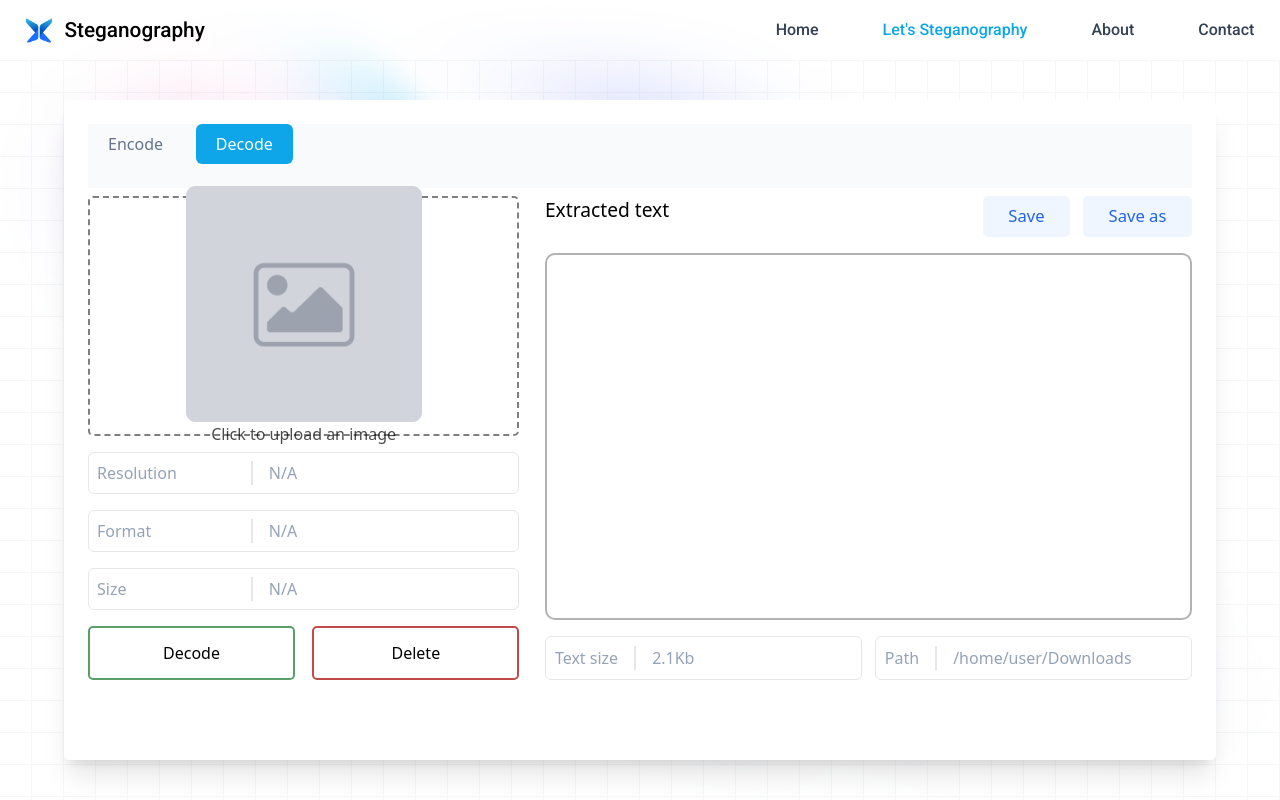
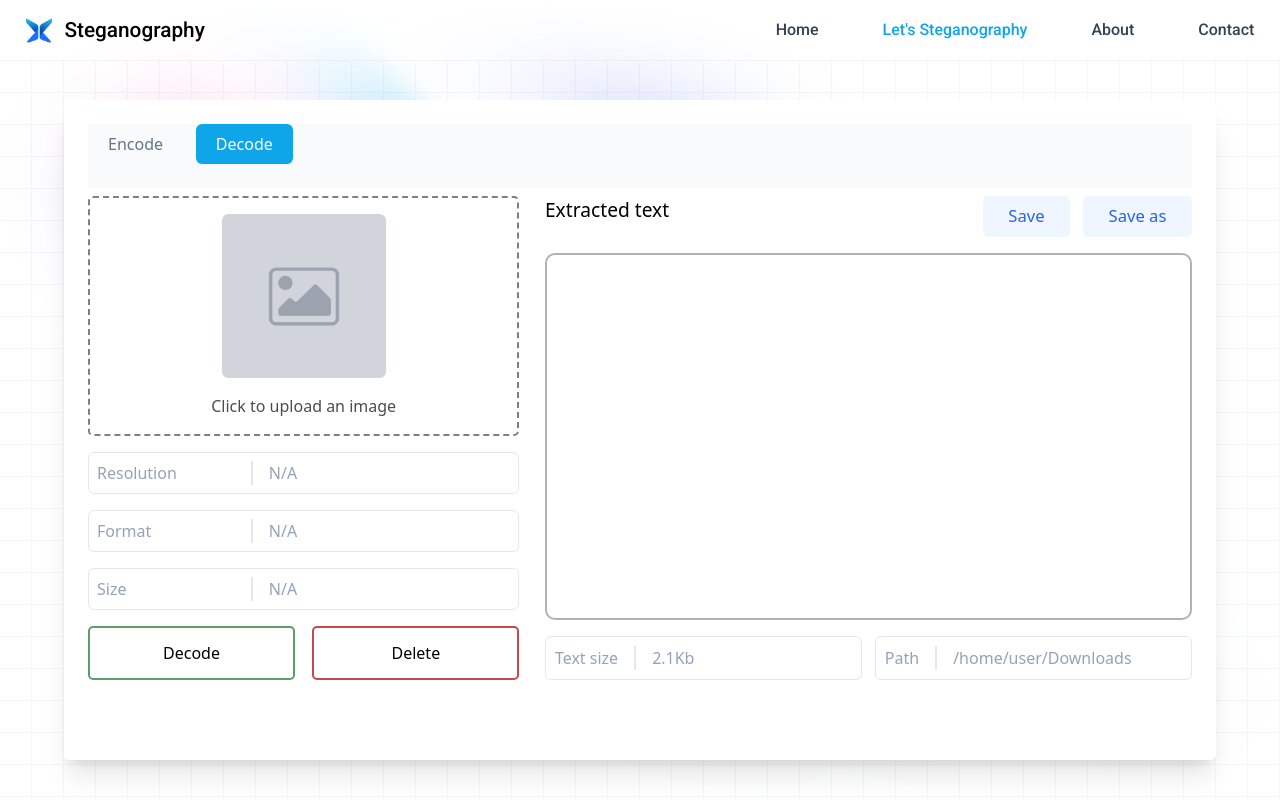
Before and after one commit to HungBacktracking/Steganography-Website, a React (Vite) app in the folder frontend/: page /steganography/image in a window 1280 px wide. Both pictures are taken after a click on the element "Decode". Built offline with nearby package versions, Linux system fonts and the light colour scheme.

Commit message:
feat: full process encode, decode image

```diff
--- a/frontend/src/entities/DataEncode.js
+++ b/frontend/src/entities/DataEncode.js
@@ -19,6 +19,11 @@ class DataEncode {
     this.cipherText = null;
   }
 
+  static fromCipherText(cipherText, binaryKey) {
+    let data = new DataEncode(null, binaryKey);
+    data.cipherText = cipherText;
+  }
+
   // Return: base64
   encrypt() {
     this.cipherText = encryptAES(this.binaryMessage, this.binaryKey);
@@ -26,8 +31,8 @@ class DataEncode {
   }
 
   decrypt() {
-    let binaryMessage = decryptAES(this.cipherText, this.binaryKey);
-    return binaryMessage;
+    this.binaryMessage = decryptAES(this.cipherText, this.binaryKey);
+    return this.binaryMessage;
   }
 }
 
--- a/frontend/src/entities/TextDataEncode.js
+++ b/frontend/src/entities/TextDataEncode.js
@@ -6,6 +6,12 @@ class TextDataEncode extends DataEncode {
     // text     => binary (UTF-8) => binaryMessage
     // password => binary (UTF-8) => key
     super(textToBinary(text), textToBinary(password));
+  }
+
+  static fromCipherText(cipherText, password) {
+    let data = new TextDataEncode(null, password);
+    data.cipherText = cipherText;
+    return data;
   }
 
   encrypt() {
--- a/frontend/src/pages/StegImagePage/Decoder.jsx
+++ b/frontend/src/pages/StegImagePage/Decoder.jsx
@@ -2,37 +2,85 @@ import classes from './StegImagePage.module.css';
 import { TwoSideTextBox } from '../../components/Box';
 import { useRef, useState } from 'react';
 import { UploadImage } from '../../assets';
+import { toast } from 'react-toastify';
+import ImageData from './ImageData';
+import { ImageServices } from '../../services';
+import { TextDataEncode } from '../../entities';
 
-class ImageData {
-  constructor(image) {
-    this.name         = image.name || "N/A";
-    this.base64encode = image.base64encode || "";
-    this.resolution   = image.resolution || "N/A";
-    this.format       = image.format || "N/A";
-    this.size         = image.size || "N/A";
+import { PasswordPopup, Spinner } from '../../components/Popup';
+
+const PASSWORD_POPUP = 'passwordPopup';
+
+const decode = async (imageData, password) => {
+  if (!imageData.base64encode) {
+    toast.error("Please upload an image first.");
+    return;
   }
-};
+
+  let data = await ImageServices.decodeMessage(imageData.base64encode);
+  if (data) {
+    return data.message;
+  }
+  else {
+    toast.error("Failed to decode the message. Please try again.");
+  }
+}
 
 const Decoder = ({ setActiveTab }) => {
-  return (
-      <div className={classes.steg_container}>
-          <div className={classes.list_title}>
-            <div className={classes.title} onClick={() => setActiveTab('encode')}>Encode</div>
-            <div className={ `${classes.title_active} ${classes.title}`}>Decode</div>
-          </div>
+  const [imageData, setImageData] = useState(new ImageData({}));
+  const [message, setMessage] = useState();
 
-          <div className={classes.steg_wrapper}>
-             <DecoderLeftComponent />
-              <DecoderRightComponent />
-          </div>
-      </div>
-  )
+  const [isDecoding, setIsDecoding] = useState(false);
+  const [showPopup, setShowPopup] = useState(false);
+  const togglePopup = (popupName) => {
+    setShowPopup((prevState) => ({
+      ...prevState,
+      [popupName]: !prevState[popupName]
+    }));
+  };
+  const isOpen = (popupName) => showPopup[popupName] || false;
+
+  const handleDecode = async (imageData, password = "") => {
+    setIsDecoding(true);
+    try{
+      let cipherText = await decode(imageData);
+      console.log("cipherText: ", cipherText);
+      // console.log("password: ", password);
+      let textData = TextDataEncode.fromCipherText(cipherText, password);
+      let message = textData.decrypt();
+
+      if(!message){
+        toast.error("Decode failed. Try another password.");
+        setMessage("");
+        return;
+      }
+      // console.log({message});
+      setMessage(message);
+    }
+    catch(e){
+      console.log(e);
+      toast.error("Failed to decode the message. Please try again.");
+    }
+    finally{
+      setIsDecoding(false);
+    }
   }
 
-const DecoderLeftComponent = ({}) => {
+  const handleDownloadMessage = (message) => {
+    // Download the message as a text file
+    const element = document.createElement("a");
+    const file = new Blob([message], { type: 'text/plain' });
+    element.href = URL.createObjectURL(file);
+    element.download = "message.txt";
+    document.body.appendChild(element); // Required for this to work in FireFox
+    element.click();
+  }
+
+  const DecoderLeftComponent = ({
+    imageData,
+    setImageData
+  }) => {
     const fileInput = useRef(null);
-  const [imageData, setImageData] = useState(new ImageData({}));
-
 
     const handleImageContainerClick = () => {
       fileInput.current.click();
@@ -56,8 +104,11 @@ const DecoderLeftComponent = ({}) => {
             setImageData(imageData);
           };
 
-        img.src = e.target.result;
+          image.src = e.target.result;
         };
+        reader.onerror = (e) => {
+          toast.error("Failed to upload file. Please try again.");
+        }
 
         reader.readAsDataURL(file);
         console.log(file);
@@ -75,12 +126,12 @@ const DecoderLeftComponent = ({}) => {
         <div className={classes.left}>
             <div className={classes.image_container} onClick={handleImageContainerClick}>
                 <div className={classes.uploadPrompt}>
-                { imageData.base64encode
-                  ? (<img src={imageData.base64encode} alt="Uploaded" />)
+                  {imageData.base64encode
+                  ? (<img src={imageData.base64encode} className='min-h-[100%]' alt="Uploaded" />)
                   : (<>
-                    <img src={UploadImage} className='' alt="Upload" />
-                    <p className="">Click to upload an image</p>
-                  </>) }
+                    <img src={UploadImage} className='pt-4 min-h-[60%]' alt="Upload" />
+                    <p className="p-4">Click to upload an image</p>
+                  </>)}
                 </div>
               <input
                 type="file"
@@ -109,24 +160,33 @@ const DecoderLeftComponent = ({}) => {
               content={imageData.size}
             />
             <div className={classes.action}>
-              <div className={`${classes.button_action_1} ${classes.success_}`}>Decode</div>
+                <div className={`${classes.button_action_1} ${classes.success_}`}
+                  onClick={() => togglePopup(PASSWORD_POPUP)}
+            >
+              Decode
+            </div>
                 <div className={`${classes.button_action_1} ${classes.destroy_}`}>Delete</div>
             </div>
         </div>
     )
   }
 
-const DecoderRightComponent = ({}) => {
+  const DecoderRightComponent = ({
+    message
+  }) => {
+
     return (
         <div className={classes.right}>
             <div className={classes.header_notepad}>
                 <div className={classes.small_title}>Extracted text</div>
                 <div className={`${classes.action_list} ms-auto`}>
-                  <div className={classes.button_action_2}>Save</div>
+                    <div className={classes.button_action_2} onClick={(e) => handleDownloadMessage(message)}>Save</div>
                     <div className={classes.button_action_2}>Save as</div>
                 </div>
             </div>
-          <div className={classes.notepad}></div>
+            <div className={classes.notepad}>
+              {message}
+            </div>
             <div className={classes.info_list + " mt-auto"} >
                 {/* <div className={classes.info_item_capacity}>Text size</div> */}
                 <TwoSideTextBox
@@ -145,5 +205,44 @@ const DecoderRightComponent = ({}) => {
         </div>
     )
   }
+  return (
+      <div className={classes.steg_container}>
+          <div className={classes.list_title}>
+            <div className={classes.title} onClick={() => setActiveTab('encode')}>Encode</div>
+            <div className={ `${classes.title_active} ${classes.title}`}>Decode</div>
+          </div>
+
+          <div className={classes.steg_wrapper}>
+             <DecoderLeftComponent
+              imageData={imageData}
+              setImageData={setImageData}
+              />
+              <DecoderRightComponent
+                message={message}/>
+          </div>
+
+          <div>
+            {
+              isOpen(PASSWORD_POPUP) && (
+                <PasswordPopup
+                  onConfirm={(password) => {
+                    handleDecode(imageData, password);
+                  }
+                  }
+                  onCancel={() => {
+                    toast.warning("Encode canceled");
+                  }}
+                  onClose={() => togglePopup(PASSWORD_POPUP)}
+                />
+              )
+            }
+
+            {
+              isDecoding && <Spinner />
+            }
+          </div>
+      </div>
+  )
+}
 
 export default Decoder;
--- a/frontend/src/pages/StegImagePage/Encoder.jsx
+++ b/frontend/src/pages/StegImagePage/Encoder.jsx
@@ -48,6 +48,7 @@ const encode = async (imageData, textData, password) => {
   console.log("Cipher Text: ", cipherText);
   let data = await ImageServices.embeddMessage(imageData.base64encode, cipherText);
   console.log("Data: ", data);
+  return data;
 }
 
 const Encoder = ({ setActiveTab }) => {
@@ -83,7 +84,17 @@ const Encoder = ({ setActiveTab }) => {
   const handleEncode = async (imageData, textData, password) => {
     setIsEncoding(true);
     try {
-      await encode(imageData, textData, password);
+      let data = await encode(imageData, textData, password);
+      if(!data) {
+        toast.error("Failed to encode. Please try again.");
+        return;
+      }
+      toast.success("Encode successfully");
+      // download this image
+      const downloadLink = document.createElement('a');
+      downloadLink.href = data.image;
+      downloadLink.download = 'encoded_image.png';
+      downloadLink.click();
     } catch (err) {
       console.log("Error: ", err);
       toast.error("Failed to encode. Please try again.");
--- a/frontend/src/services/ImageServices.js
+++ b/frontend/src/services/ImageServices.js
@@ -16,8 +16,26 @@ const embeddMessage = async (base64Data, message) => {
   }
 }
 
+
+
+const decodeMessage = async (base64Data) => {
+  // Dummy sample code
+  let data = {
+    image: base64Data
+  };
+  try{
+    let response = await http.post("/image/decoded", data);
+    return response.data;
+  }
+  catch(e){
+    console.log(e);
+    return null;
+  }
+}
+
 const ImageServices = {
-  embeddMessage
+  embeddMessage,
+  decodeMessage
 };
 
 export default ImageServices;
--- a/frontend/src/utils/endec.js
+++ b/frontend/src/utils/endec.js
@@ -4,6 +4,7 @@ import CryptoJS from "crypto-js";
 // using CryptoJS to encode with UTF-8 => return binaryString
 export function textToBinary(text) {
  //text => binary String
+ if (text === null) return "";
  return CryptoJS.enc.Utf8.parse(text).toString(CryptoJS.enc.Base64);
   return CryptoJS.enc.Utf8.parse(text).toString();
 }
@@ -11,6 +12,7 @@ export function textToBinary(text) {
 
 export function binaryToTextUTF8(binaryString) {
   // binaryString = binary.toString();
+  if (binaryString === null) return "";
   return CryptoJS.enc.Utf8.stringify(CryptoJS.enc.Base64.parse(binaryString));
 }
 
```
Lines whose indentation alone changed are shown as unchanged.
